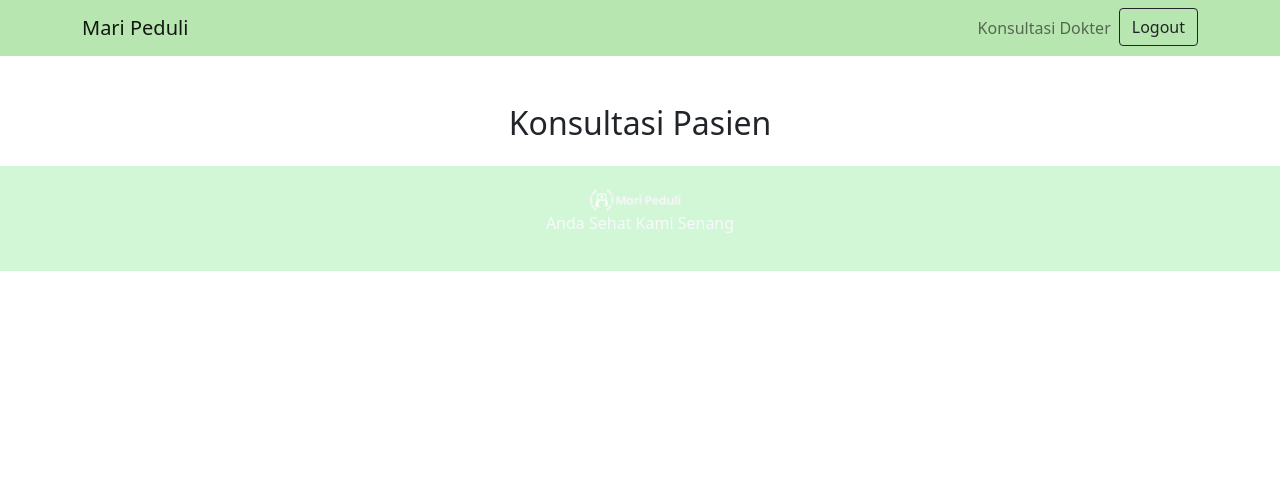
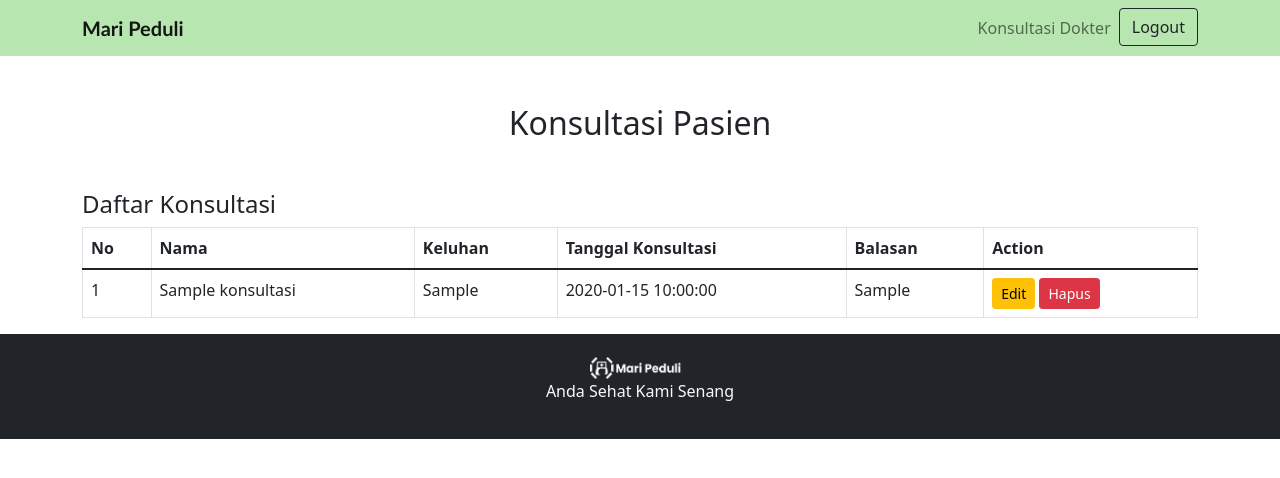
Before and after one commit to muhammadiqbalsaputra/flask_webkonsultasi, a Flask app: page /konsultasidokter in a window 1280 px wide. Shown: the top 478 px of the page. Run offline with Flask 3, Linux system fonts and the light colour scheme; the visitor is signed in with stand-in values (Sample User, id 1); tables that the repository leaves empty or names only in its code hold one stand-in row (values such as "Sample post").

Commit message:
pra final

```diff
--- a/main.py
+++ b/main.py
@@ -1,7 +1,10 @@
 from flask import Flask, render_template, request, redirect, url_for, session
-from DB_Operations import get_konsultasi_data, update_balasan, get_konsultasi, insert_balasan, connect_db, validate_user
+from DB_Operations import fetch_all_konsultasi, insert_balasan, connect_db, validate_user, fetch_all_items,delete_konsultasi,update_konsultasi_balasan,insert_consultation
 
 import pymysql
+from flask_sqlalchemy import SQLAlchemy
+from werkzeug.utils import secure_filename
+import os
 
 app = Flask(__name__)
 app.secret_key = 'your_secret_key'
@@ -9,15 +12,27 @@ app.secret_key = 'your_secret_key'
 # Route untuk halaman Beranda
 @app.route('/')
 def beranda():
-    return render_template('beranda.html')
+    items = fetch_all_items()
+    return render_template('beranda.html', items=items)
 
 # Route untuk halaman Tentang
 @app.route('/tentang')
 def tentang():
     return render_template('tentang.html')
 
-@app.route('/formkonsultasi')
+@app.route('/formkonsultasi', methods=['GET', 'POST'])
 def formKonsul():
+    if request.method == 'POST':
+        nama = request.form['nama']
+        keluhan = request.form['keluhan']
+
+        # Simpan data ke database menggunakan fungsi insert_consultation
+        insert_consultation(nama, keluhan)
+
+        # Redirect ke halaman sukses atau halaman konsultasi
+        return redirect('/konsultasi')  # Redirect ke halaman konsultasi setelah berhasil input
+
+    # Jika metode GET, tampilkan halaman form
     return render_template('formKonsultasi.html')
 
 # konsultasi
@@ -53,14 +68,94 @@ def login():
             session['username'] = username
             return redirect('/konsultasidokter')
         else:
-            error = "Invalid username or password."
+            error = "Username dan Password Tidak Tersedia."
 
     return render_template('login.html', error=error)
 
+# Route untuk halaman konsultasi dokter setelah login
 @app.route('/konsultasidokter')
 def konsultasidokter():
-    # Halaman setelah login berhasil
-    return render_template('dokter/konsultasidokter.html')
+    if 'username' not in session:
+        return redirect(url_for('login'))  # Pastikan user login sebelum mengakses halaman
+
+    connection = connect_db()
+    try:
+        with connection.cursor(pymysql.cursors.DictCursor) as cursor:
+            cursor.execute("SELECT id, nama, keluhan, tanggal_konsultasi, balasan FROM konsultasi")
+            data_konsultasi = cursor.fetchall()
+    finally:
+        connection.close()
+
+    return render_template('dokter/konsultasidokter.html', data=data_konsultasi)
+
+
+# Route untuk logout
+@app.route('/logout')
+def logout():
+    session.pop('username', None)
+    items = fetch_all_konsultasi()
+    return render_template('beranda.html', items=items)
+
+@app.route('/konsultasidokter/<int:id>/balas', methods=['POST'])
+def balas_konsultasi(id):
+    if 'username' not in session:
+        return redirect(url_for('login'))
+
+    balasan = request.form['balasan']
+    connection = connect_db()
+    try:
+        with connection.cursor() as cursor:
+            query = "UPDATE konsultasi SET balasan = %s WHERE id = %s"
+            cursor.execute(query, (balasan, id))
+            connection.commit()
+    finally:
+        connection.close()
+
+    return redirect('/konsultasidokter')
+
+# Route untuk mengedit konsultasi
+@app.route('/konsultasidokter/<int:id>/edit', methods=['GET', 'POST'])
+def edit_konsultasi(id):
+    connection = connect_db()
+    try:
+        with connection.cursor(pymysql.cursors.DictCursor) as cursor:
+            # Ambil data konsultasi berdasarkan ID
+            cursor.execute("SELECT id, nama, keluhan, tanggal_konsultasi, balasan FROM konsultasi WHERE id = %s", (id,))
+            konsultasi = cursor.fetchone()
+
+            if not konsultasi:
+                return "Data konsultasi tidak ditemukan.", 404
+
+            if request.method == 'POST':
+                # Ambil data dari form
+                balasan = request.form['balasan']
+
+                # Perbarui data di database
+                cursor.execute("UPDATE konsultasi SET balasan = %s WHERE id = %s", (balasan, id))
+                connection.commit()
+                return redirect(url_for('konsultasidokter'))  # Kembali ke halaman konsultasi dokter
+    finally:
+        connection.close()
+
+    return render_template('dokter/edit_konsultasi.html', konsultasi=konsultasi)
+
+
+
+# Route untuk menghapus konsultasi
+@app.route('/konsultasidokter/<int:id>/hapus', methods=['GET'])
+def hapus_konsultasi(id):
+    connection = connect_db()
+    try:
+        with connection.cursor() as cursor:
+            # Query untuk menghapus konsultasi berdasarkan ID
+            cursor.execute("DELETE FROM konsultasi WHERE id = %s", (id,))
+            connection.commit()  # Pastikan perubahan disimpan ke database
+    finally:
+        connection.close()
+
+    # Setelah penghapusan, kembali ke halaman konsultasi dokter
+    return redirect('/konsultasidokter')
+
 
 if __name__ == '__main__':
     app.run(debug=True)
--- a/templates/beranda.html
+++ b/templates/beranda.html
@@ -28,6 +28,10 @@
             transition: background-color 0.3s ease, color 0.3s ease;
         }
 
+        .navbar-logo-custom{
+            font-family: 'Trebuchet MS', 'Lucida Sans Unicode', 'Lucida Grande', 'Lucida Sans', Arial, sans-serif;
+            font-weight: bold;
+        }
         .jumbotron-custom {
             margin-top: 0;
             position: absolute;
@@ -88,7 +92,7 @@
 <body>
     <nav class="navbar navbar-expand-lg navbar-light navbar-custom">
         <div class="container">
-            <a class="navbar-brand custom-nav-head" href="/">Mari Peduli</a>
+            <a class="navbar-brand custom-nav-head navbar-logo-custom" href="/">Mari Peduli</a>
             <div class="collapse navbar-collapse justify-content-end" id="navbarNav">
                 <ul class="navbar-nav">
                     <li class="nav-item">
--- a/templates/dokter/konsultasidokter.html
+++ b/templates/dokter/konsultasidokter.html
@@ -7,10 +7,19 @@
     <title>Konsultasi Dokter - Mari Peduli</title>
     <link href="https://cdn.jsdelivr.net/npm/bootstrap@5.1.3/dist/css/bootstrap.min.css" rel="stylesheet">
     <style>
+        .navbar-logo-custom {
+            font-family: 'Trebuchet MS', 'Lucida Sans Unicode', 'Lucida Grande', 'Lucida Sans', Arial, sans-serif;
+            font-weight: bold;
+        }
+
         .footer-container {
             background-color: #d1f7d6;
             padding: 20px;
             text-align: center;
+        }
+
+        .footer-container img {
+            width: 100px;
         }
     </style>
 </head>
@@ -18,11 +27,11 @@
 <body>
     <nav class="navbar navbar-expand-lg navbar-light" style="background-color: #b8e6b0;">
         <div class="container">
-            <a class="navbar-brand" href="/">Mari Peduli</a>
+            <a class="navbar-brand navbar-logo-custom" href="/konsultasidokter">Mari Peduli</a>
             <div class="collapse navbar-collapse justify-content-end" id="navbarNav">
                 <ul class="navbar-nav">
                     <li class="nav-item">
-                        <a class="nav-link" href="/admin/konsultasidokter">Konsultasi Dokter</a>
+                        <a class="nav-link" href="/konsultasidokter">Konsultasi Dokter</a>
                     </li>
                     <li class="nav-item">
                         <a class="btn btn-outline-dark" href="/logout" role="button">Logout</a>
@@ -35,39 +44,53 @@
     <div class="container mt-5">
         <h2 class="text-center">Konsultasi Pasien</h2>
 
-        <div class="row mt-4">
-            <!-- Misalnya konsultasi yang sudah ada, bisa menggunakan data dari server -->
-            {% for konsultasi in konsultasi_data %}
-            <div class="col-md-6 mb-4">
-                <div class="card">
-                    <div class="card-body">
-                        <h5 class="card-title">{{ konsultasi.nama }}</h5>
-                        <p><strong>Keluhan:</strong> {{ konsultasi.keluhan }}</p>
-                        <p><strong>Tanggal Konsultasi:</strong> {{ konsultasi.tanggal_konsultasi }}</p>
-
-                        {% if konsultasi.balasan %}
-                        <p><strong>Balasan Dokter:</strong> {{ konsultasi.balasan }}</p>
+        <!-- Konsultasi Table -->
+        <h4 class="mt-5">Daftar Konsultasi</h4>
+        <table class="table table-bordered">
+            <thead>
+                <tr>
+                    <th>No</th>
+                    <th>Nama</th>
+                    <th>Keluhan</th>
+                    <th>Tanggal Konsultasi</th>
+                    <th>Balasan</th>
+                    <th>Action</th>
+                </tr>
+            </thead>
+            <tbody>
+                {% for konsultasi in data %}
+                <tr>
+                    <td>{{ loop.index }}</td>
+                    <td>{{ konsultasi['nama'] }}</td>
+                    <td>{{ konsultasi['keluhan'] }}</td>
+                    <td>{{ konsultasi['tanggal_konsultasi'] }}</td>
+                    <td>
+                        {% if konsultasi['balasan'] %}
+                        {{ konsultasi['balasan'] }}
                         {% else %}
-                        <form action="/admin/konsultasidokter/{{ konsultasi.id }}/balas" method="POST">
-                            <div class="mb-3">
-                                <label for="balasan" class="form-label">Balasan Dokter</label>
-                                <textarea id="balasan" name="balasan" class="form-control" rows="3" required></textarea>
-                            </div>
-                            <button type="submit" class="btn btn-success">Kirim Balasan</button>
+                        <form action="/konsultasidokter/{{ konsultasi['id'] }}/balas" method="POST">
+                            <textarea name="balasan" class="form-control" rows="2" required></textarea>
+                            <button type="submit" class="btn btn-success mt-2">Kirim Balasan</button>
                         </form>
                         {% endif %}
-                    </div>
-                </div>
-            </div>
-            {% endfor %}
-        </div>
+                    </td>
+                    <td>
+                        <a href="/konsultasidokter/{{ konsultasi['id'] }}/edit" class="btn btn-warning btn-sm">Edit</a>
+                        <a href="/konsultasidokter/{{ konsultasi['id'] }}/hapus" class="btn btn-danger btn-sm"
+                            onclick="return confirm('Apakah Anda yakin ingin menghapus konsultasi ini?')">Hapus</a>
+                    </td>
+                </tr>
+                {% endfor %}
+            </tbody>
+
+        </table>
     </div>
 
     <footer>
-        <div class="footer-container">
+        <div class="footer-container bg-dark text-light">
             <div class="footer-logo">
-                <img src="{{ url_for('static', filename='img/Group 4.png') }}" alt="Company Logo" width="100" />
-                <p class="footer-description text-light">Anda Sehat Kami Senang</p>
+                <img src="{{ url_for('static', filename='img/Group 4.png') }}" alt="Logo Mari Peduli" />
+                <p class="footer-description">Anda Sehat Kami Senang</p>
             </div>
         </div>
     </footer>
--- a/templates/formKonsultasi.html
+++ b/templates/formKonsultasi.html
@@ -13,7 +13,7 @@
         <h1>Form Konsultasi</h1>
         <div class="container mt-5">
             <h1 class="text-center">Form Konsultasi</h1>
-            <form method="POST" action="/form_konsultasi" class="mt-4">  <!-- Ganti action sesuai dengan perubahan -->
+            <form method="POST" action="/formkonsultasi" class="mt-4">  <!-- Ganti action sesuai dengan perubahan -->
                 <div class="mb-3">
                     <label for="nama" class="form-label">Nama</label>
                     <input type="text" id="nama" name="nama" class="form-control" required>
--- a/templates/login.html
+++ b/templates/login.html
@@ -67,6 +67,10 @@
 
     <div class="login-container">
         <h2 >LOGIN</h2>
+
+        {% if error %}
+        <div class="alert alert-danger">{{error}}</div>
+        {% endif %}
         <form action="/login" method="POST">
             <div class="mb-3">
                 <label for="username" class="form-label">Username</label>
@@ -77,8 +81,8 @@
                 <input type="password" class="form-control" id="password" name="password" required>
             </div>
             <button type="submit" class="btn btn-primary w-100">Login</button>
-            <button type="submit" class="btn btn-outline-primary w-100 mt-2"><a href="/" style="color: white; text-decoration: none;">Kembali</a></button>
         </form>
+        <button type="submit" class="btn btn-outline-primary w-100 mt-2"><a href="/" style="color: white; text-decoration: none;">Kembali</a></button>
     </div>
 
     <script src="https://cdn.jsdelivr.net/npm/bootstrap@5.1.3/dist/js/bootstrap.bundle.min.js"></script>
```
Also changed, not shown: DB_Operations.py (+47 -12 lines), templates/dokter/tambah_edit_dokter.html (added, +49 -0 lines), templates/konsultasi.html (+23 -5 lines), templates/tentang.html (+19 -16 lines).
